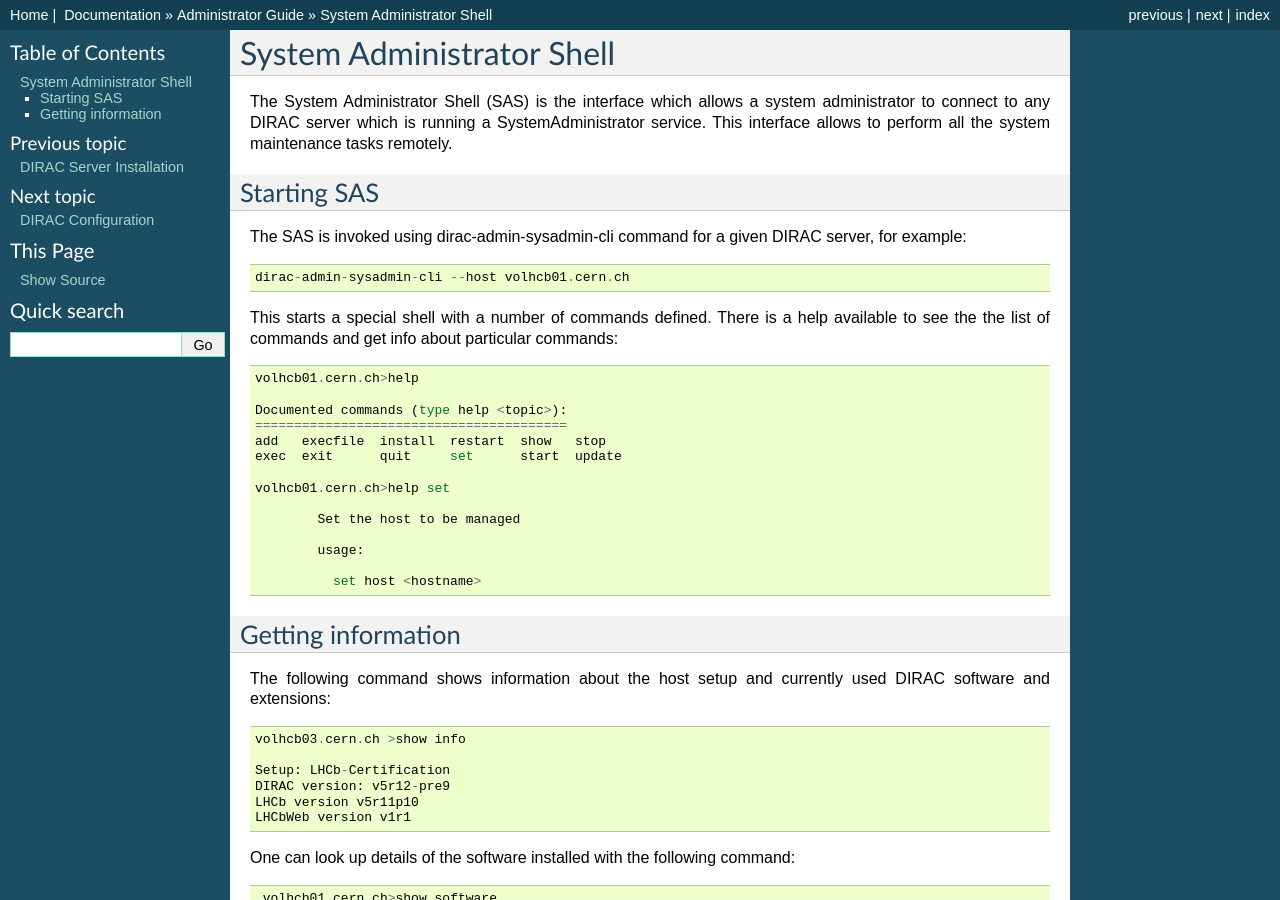
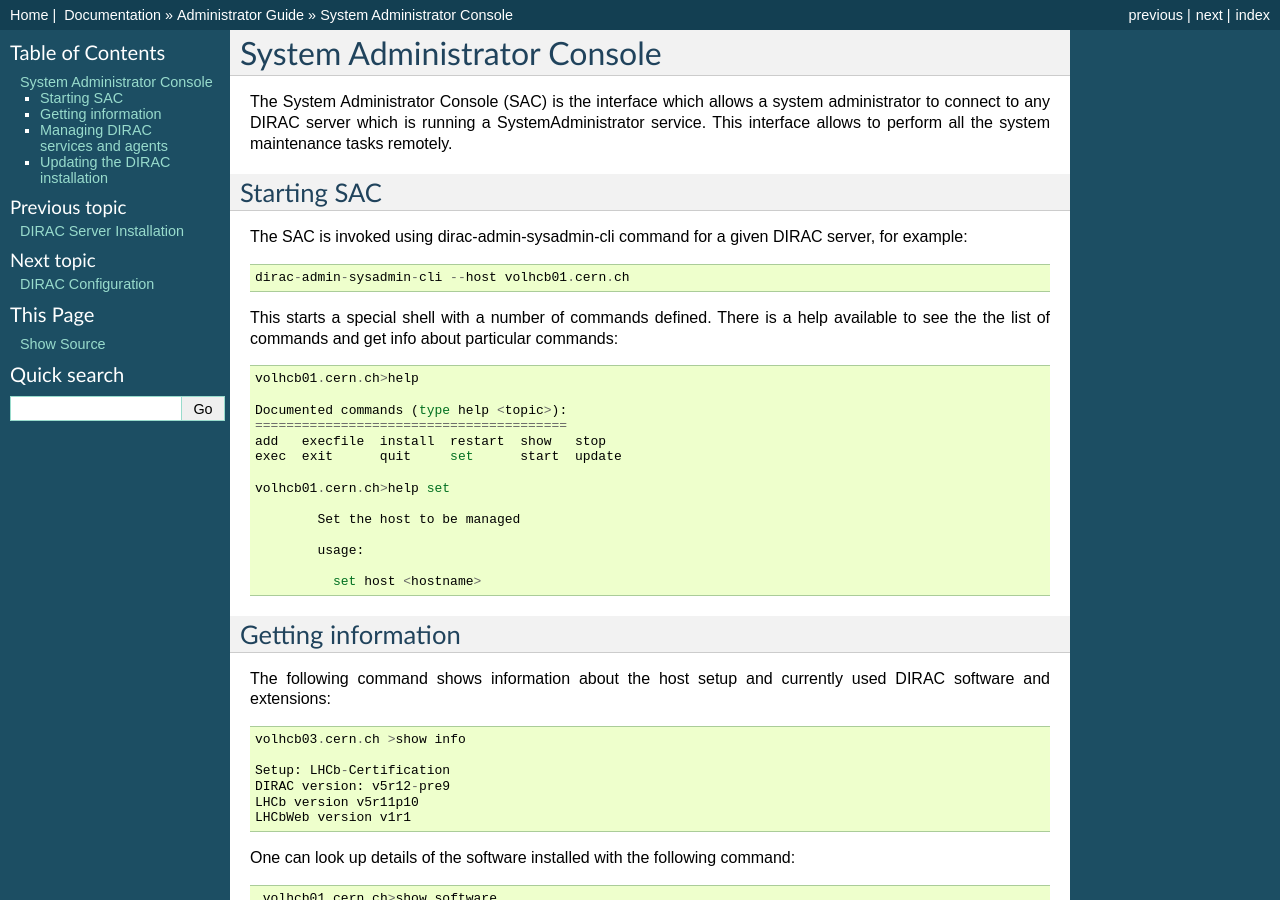
Before and after one commit to atsareg/DIRACDocs, a Sphinx documentation site: the page built from source/AdministratorGuide/SystemAdministratorInterface/index.rst, in a window 1280 px wide and 900 px high. Built offline with Sphinx 7.4.7, drawn with Linux system fonts in a browser that asks for light colours; pages that are not in the unit, such as notebooks, are missing from menus; some of the changed text lies outside the part shown.

Commit message:
Added new dummy sections
git-svn-id: https://dirac-grid.googlecode.com/svn/Docs/trunk/Docs/DIRAC@306 9d024332-2c92-11df-8474-0f70896a4c6b

```diff
--- a/source/AdministratorGuide/SystemAdministratorInterface/index.rst
+++ b/source/AdministratorGuide/SystemAdministratorInterface/index.rst
@@ -1,15 +1,15 @@
 ===================================
-System Administrator Shell
+System Administrator Console
 ===================================
 
-The System Administrator Shell (SAS) is the interface which allows a system administrator to connect
+The System Administrator Console (SAC) is the interface which allows a system administrator to connect
 to any DIRAC server which is running a SystemAdministrator service. This interface allows to perform
 all the system maintenance tasks remotely.
 
-Starting SAS
+Starting SAC
 ---------------
 
-The SAS is invoked using dirac-admin-sysadmin-cli command for a given DIRAC server, for example::
+The SAC is invoked using dirac-admin-sysadmin-cli command for a given DIRAC server, for example::
 
     dirac-admin-sysadmin-cli --host volhcb01.cern.ch
 
@@ -74,3 +74,9 @@
 - Setup status shows if the component is set up for running on the host. It can take two values: SetUp/NotSetup ;
 - Installed status shows if the component is installed on the host. This means that it is configured to run with
   Runit system
+
+Managing DIRAC services and agents
+-----------------------------------
+
+Updating the DIRAC installation
+---------------------------------
```
